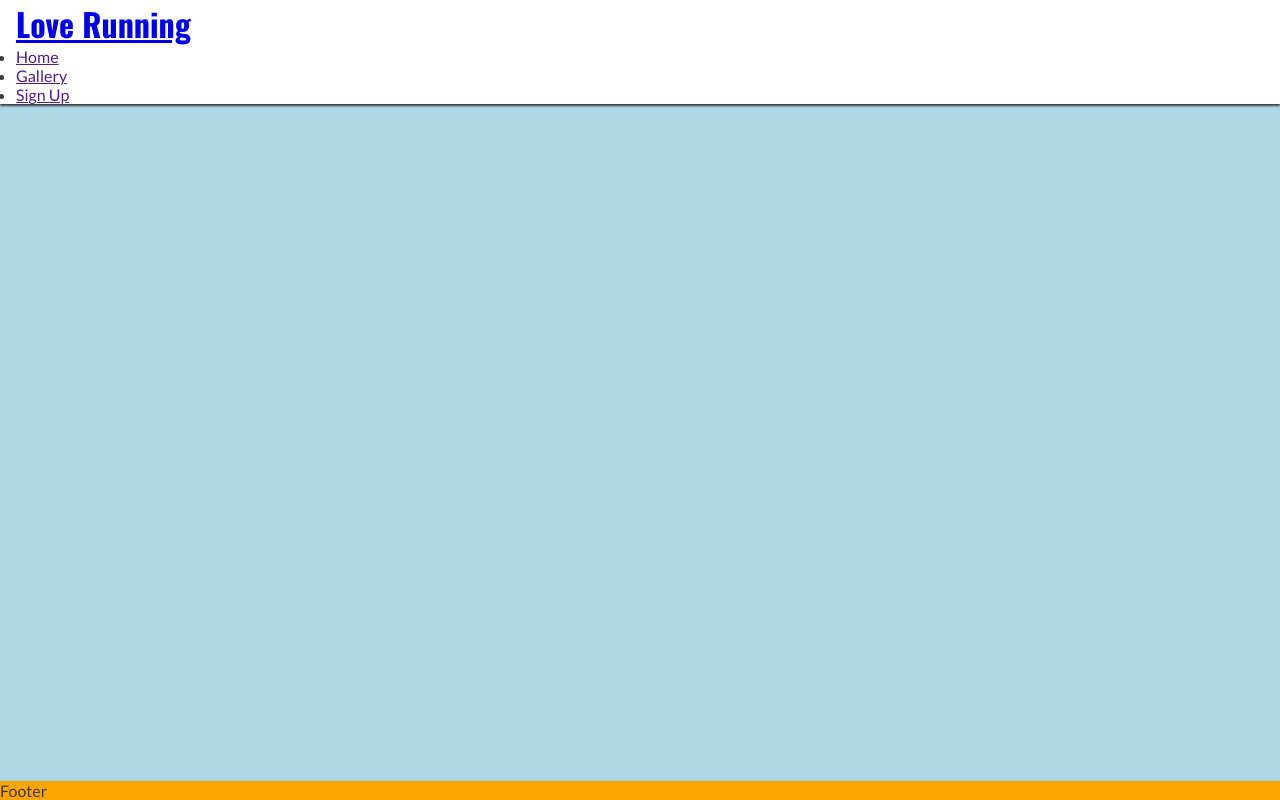
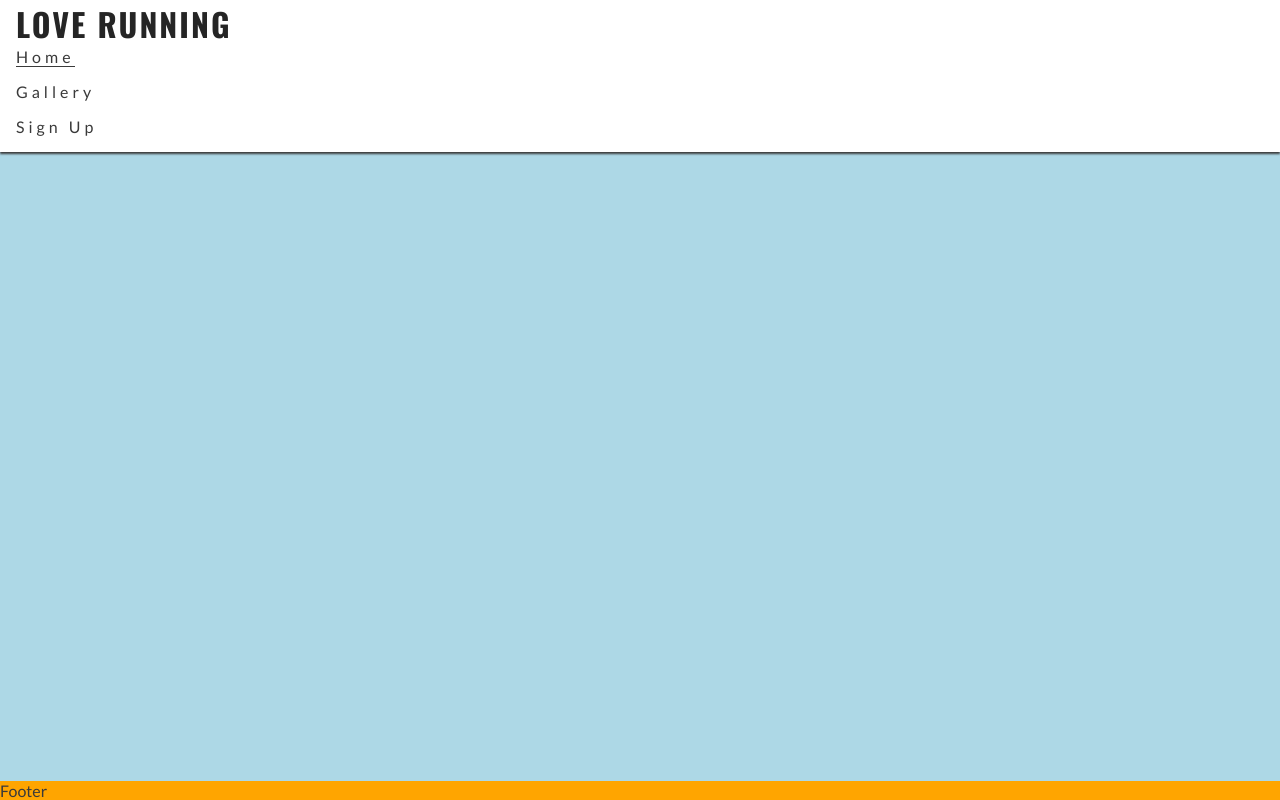
Before and after one commit to Kaakyire9/love-running, a plain HTML site: page index.html in a window 1280 px wide. Drawn offline with nearby package versions, Linux system fonts and the light colour scheme.

Commit message:
Creating ID and Class to space out Navigation section

```diff
--- a/assets/css/style.css
+++ b/assets/css/style.css
@@ -27,11 +27,30 @@ header {
     width: 100%;
     box-shadow: 0 2px 2px #3a3a3a;
 }
+header a {
+    text-decoration: none;
+    color: inherit;
+}
 
 h1 {
     font-family: 'Oswald', sans-serif;
+    text-transform: uppercase;
+    letter-spacing: 2px;
+    color: #252525;
+}
+#menu {
+    font-size: 110;
+    letter-spacing: 4px;
+    list-style-type: none;
 }
 
+#menu li {
+    margin-bottom: 1rem;
+}
+
+.active {
+    border-bottom: 1px solid #3a3a3a;
+}
 /* Main Content */
 main {
     background-color: lightblue;
--- a/index.html
+++ b/index.html
@@ -24,8 +24,8 @@
             <h1 id="logo"> Love Running </h1>
         </a>
         <nav>
-            <ul>
-                <li><a href="">Home </a></li>
+            <ul id="menu">
+                <li><a href="" class="active">Home </a></li>
                 <li><a href="">Gallery</a></li>
                 <li><a href="">Sign Up</a></li>
             </ul>
```
